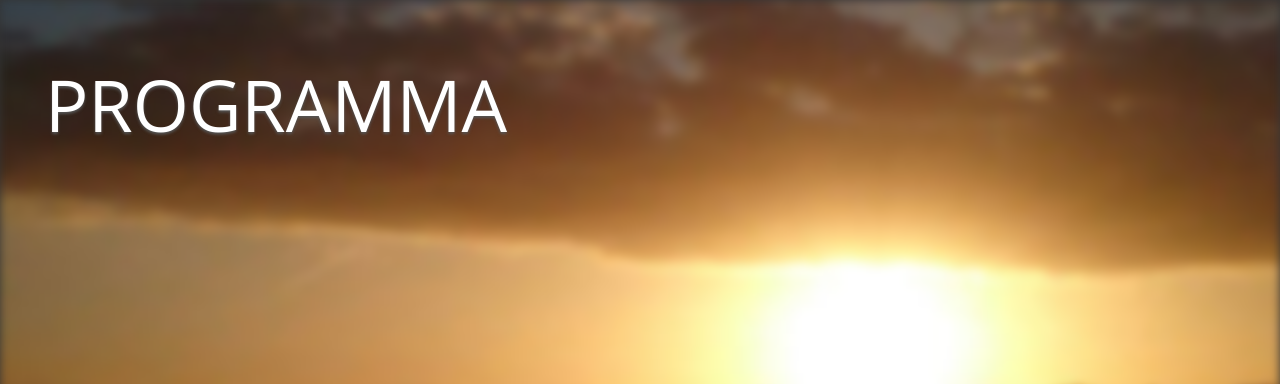
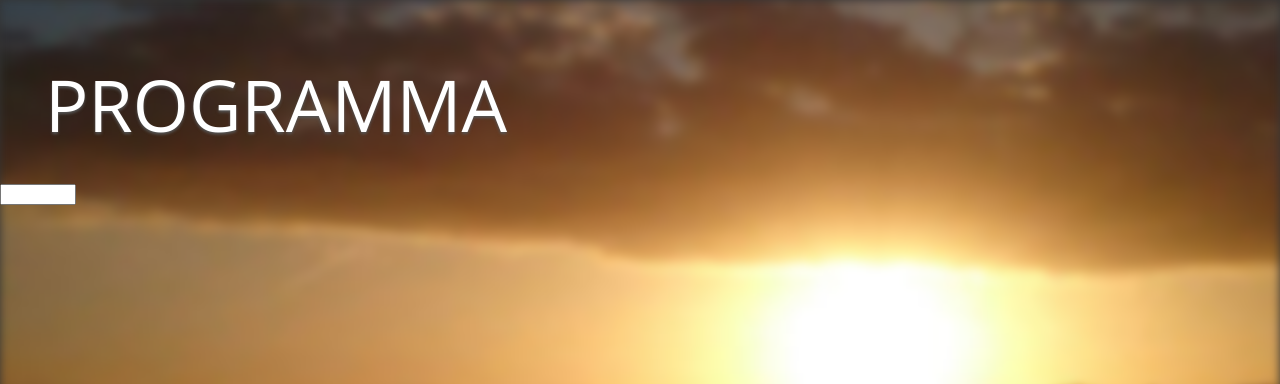
Before and after one commit to nognooitmeegemaakt/website, a Jekyll site: the page built from agenda.html, in a window 1280 px wide. Shown: the top 384 px of the page. Built offline with Jekyll 4.4.1, drawn with Linux system fonts in a browser that asks for light colours.

Commit message:
Add select.

```diff
--- a/_groups/scouts.html
+++ b/_groups/scouts.html
@@ -4,4 +4,3 @@
 group: scouts
 title: Scouts
 ---
-.
--- a/agenda.html
+++ b/agenda.html
@@ -4,8 +4,16 @@
 title: Programma
 permalink: /programma/
 ---
-<div class="news">
-  <div class="row">
-    {% include text/agenda.html %}
+<div class="agenda">
+  <div class="select-speltak">
+    <select name="speltak">
+      <option value="welpen">Welpen</option>
+      <option value="gidsen">Gidsen</option>
+      <option value="Scouts">Scouts</option>
+      <option value="Stam">Stam</option>
+    </select>
+  </div>
+  <div class="programma">
+
   </div>
 </div>
```
